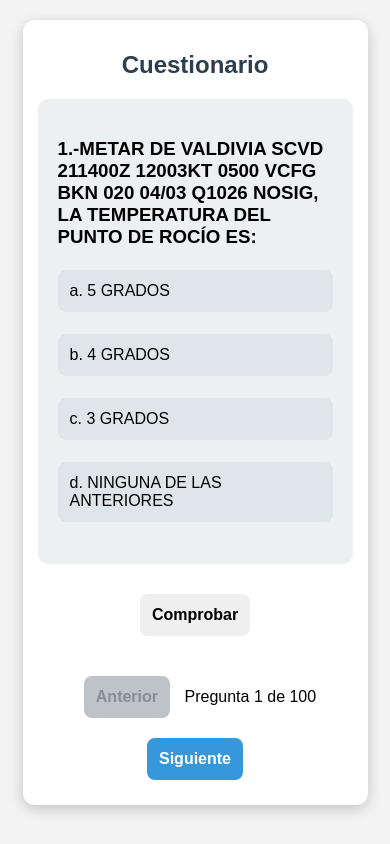
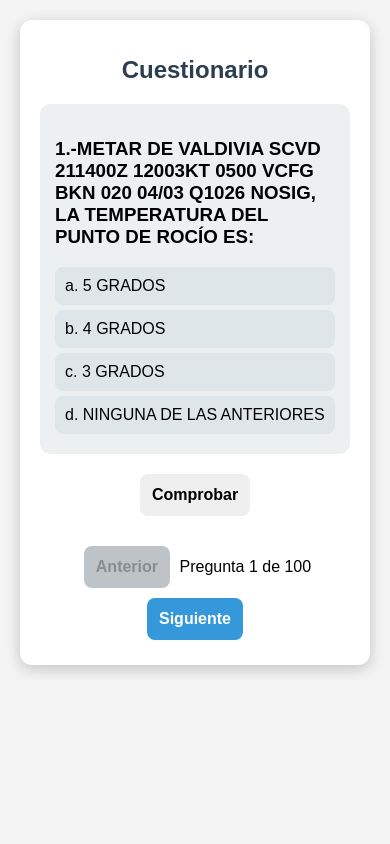
Before and after one commit to eesa14/dr0n3, a plain HTML site: page index.html in a window 390 px wide. Drawn offline with Linux system fonts and the light colour scheme.

Commit message:
remplace

```diff
--- a/index.html
+++ b/index.html
@@ -19,7 +19,7 @@
     <link rel="apple-touch-icon" href="apple-icon-180x180.png">
     <meta name="apple-mobile-web-app-capable" content="yes">
     <meta name="apple-mobile-web-app-status-bar-style" content="black-translucent">
-    <meta name="apple-mobile-web-app-title" content="Aws-Prof">
+    <meta name="apple-mobile-web-app-title" content="Drone App">
 
     <style>
         body {
@@ -32,8 +32,7 @@
             align-items: center;
         }
         .container {
-            max-width: 800px;
-            width: 100%;
+            max-width: 600px;
             background: white;
             padding: 20px;
             border-radius: 12px;
@@ -46,18 +45,18 @@
             margin-bottom: 20px;
         }
         .pregunta {
-            padding: 20px;
+            padding: 15px;
             border-radius: 10px;
             background: #ecf0f1;
-            margin-bottom: 20px;
+            margin-bottom: 15px;
             text-align: left;
         }
         .opcion {
             display: flex;
             align-items: center;
             justify-content: flex-start;
-            padding: 15px;
-            margin: 25px 0;
+            padding: 10px;
+            margin: 5px 0;
             border-radius: 8px;
             cursor: pointer;
             background: #dfe6e9;
@@ -87,12 +86,12 @@
             margin-top: 20px;
         }
         button {
-            padding: 15px;
-            margin: 10px;
+            padding: 12px;
+            margin: 5px;
             border: none;
             border-radius: 8px;
             cursor: pointer;
-            font-size: 18px;
+            font-size: 16px;
             font-weight: bold;
             transition: background 0.3s;
         }
@@ -105,21 +104,6 @@
         }
         #siguiente:hover {
             background: #2980b9;
-        }
-
-        @media (max-width: 768px) {
-            .container {
-                max-width: 90%;
-                padding: 15px;
-            }
-            .opcion {
-                padding: 12px;
-                margin: 22px 0;
-            }
-            button {
-                padding: 12px;
-                font-size: 16px;
-            }
         }
     </style>
 </head>
```
